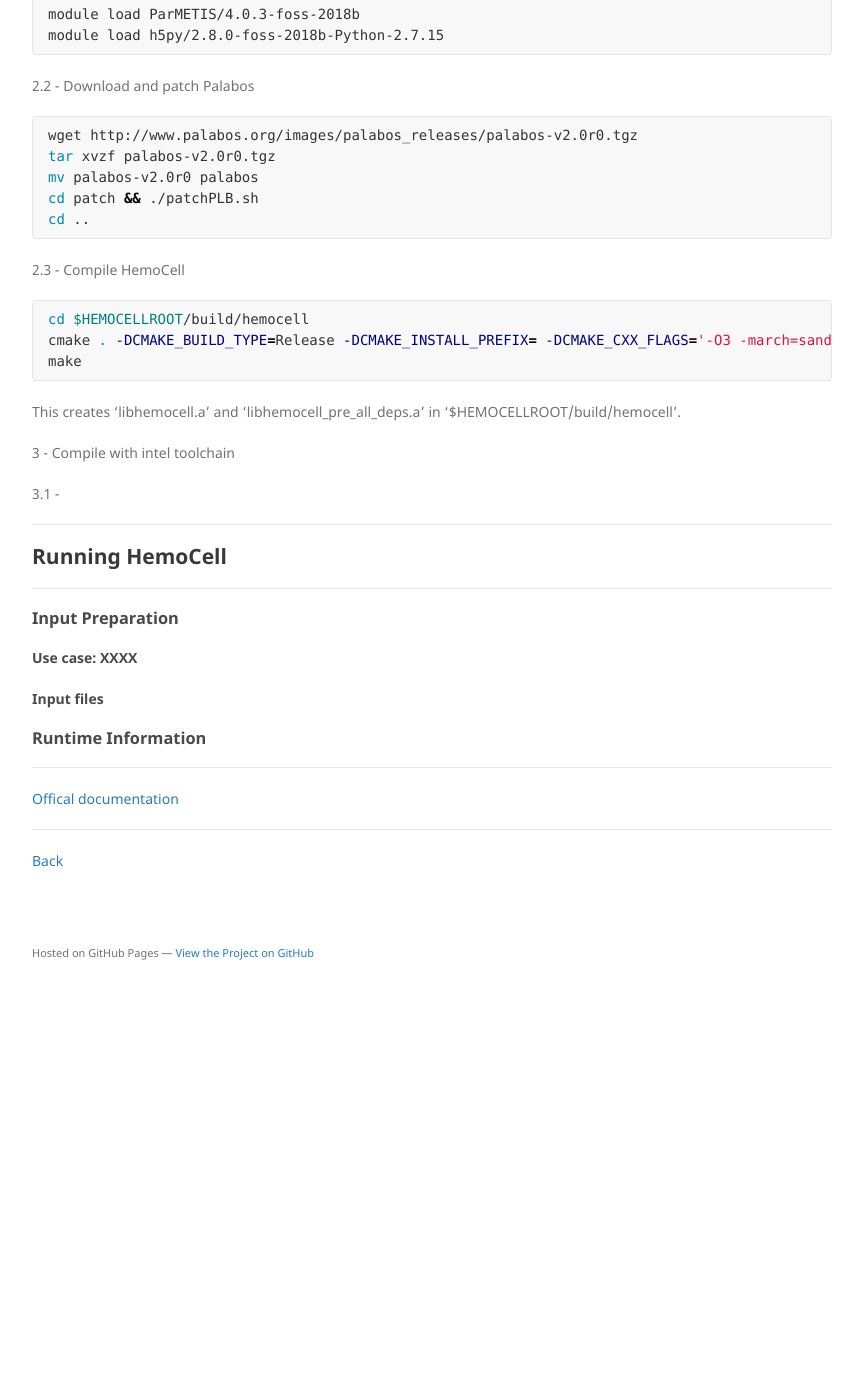
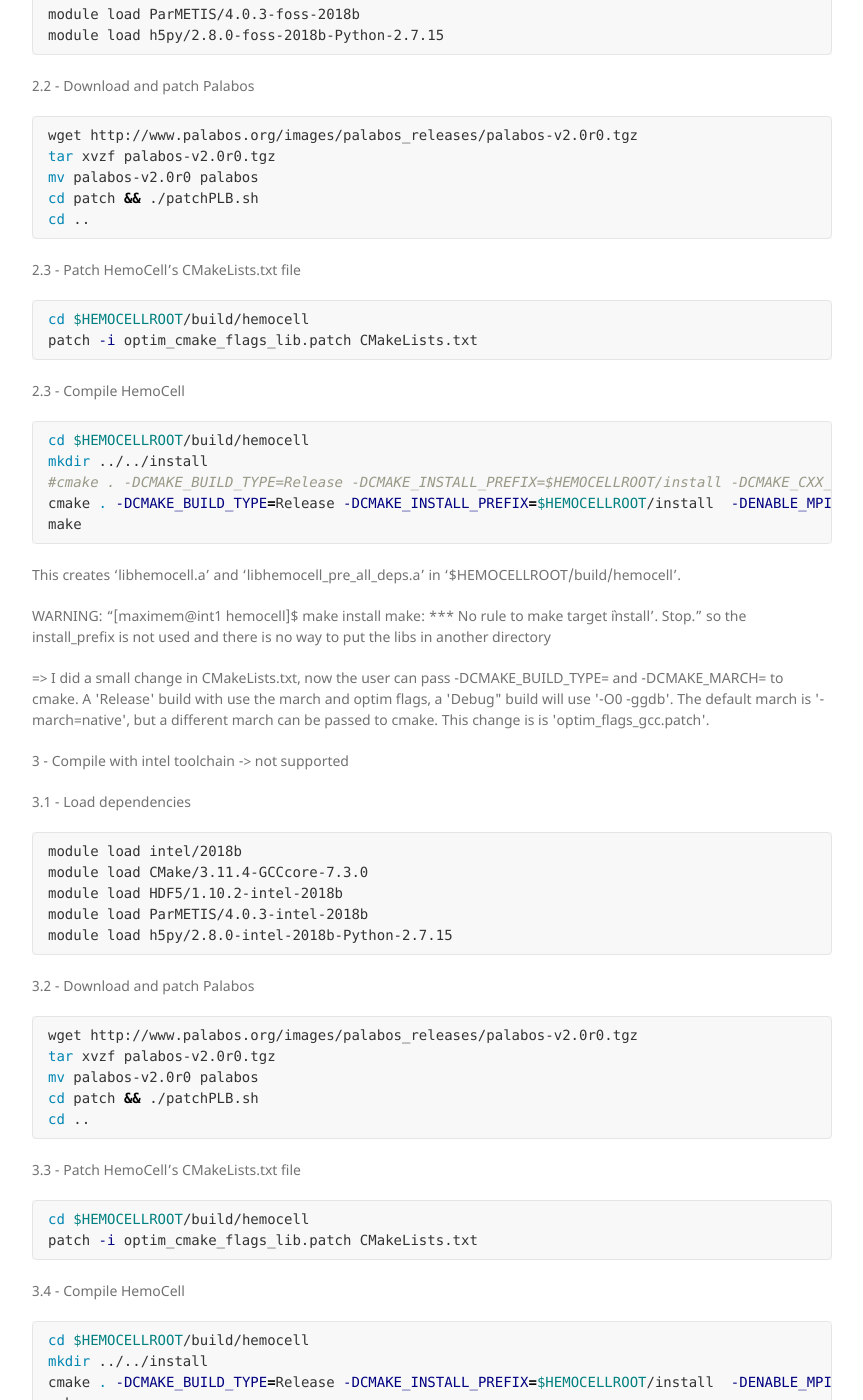
Before and after one commit to compbiomedeu/compbiomedeu.github.io, a Jekyll site: the page built from applications/HemoCell/HemoCell.md, in a window 1280 px wide and 1400 px high, scrolled down 1544 px. Shown: the whole window, without its empty margins (178-1041 px from the left). Built offline with Jekyll 4.4.1, drawn with Linux system fonts in a browser that asks for light colours; our own code applies the rules of GitHub Pages for plain Markdown files; before the commit the page ends 2584 px from its top, so only the background shows below that; some of the changed text lies outside the part shown.

Commit message:
improving HemoCell page

````diff
--- a/applications/HemoCell/HemoCell.md
+++ b/applications/HemoCell/HemoCell.md
@@ -17,11 +17,11 @@ HemoCell is a framework for simulating dense suspensions of deformable cells, fo
 
 **Target users :** Scientists and engineers with a solid background in computational fluid dynamics, and potentially some knowledge in LB modeling
 
-**Type of parallelism :** MPI, ???
+**Type of parallelism :** MPI
 
 **Scalability :**
 : Typical run: XXX – XXX cores
-: Large run: XXXX – 10,000s cores
+: Large run: XXXX – 1,000s cores
 
 **System where it runs :**  The code can be compiled on Linux, Mac OS X and Windows 10 using the linux subsystem extension.
 
@@ -82,19 +82,68 @@ cd patch && ./patchPLB.sh
 cd ..
 ```
 
+2.3 - Patch HemoCell's CMakeLists.txt file
+```bash
+cd $HEMOCELLROOT/build/hemocell
+patch -i optim_cmake_flags_lib.patch CMakeLists.txt
+```
+
 2.3 - Compile HemoCell
 ```bash
 cd $HEMOCELLROOT/build/hemocell
-cmake . -DCMAKE_BUILD_TYPE=Release -DCMAKE_INSTALL_PREFIX= -DCMAKE_CXX_FLAGS='-O3 -march=sandybridge'  -DENABLE_MPI=1 -DPLB_MPI_PARALLEL=true -DPLB_SMP_PARALLEL=true -DENABLE_PARMETIS=1
+mkdir ../../install
+#cmake . -DCMAKE_BUILD_TYPE=Release -DCMAKE_INSTALL_PREFIX=$HEMOCELLROOT/install -DCMAKE_CXX_FLAGS='-O3 -march=sandybridge'  -DENABLE_MPI=1 -DENABLE_PARMETIS=1
+cmake . -DCMAKE_BUILD_TYPE=Release -DCMAKE_INSTALL_PREFIX=$HEMOCELLROOT/install  -DENABLE_MPI=1 -DENABLE_PARMETIS=1 -DMARCH='-march=sandybridge'
 make
 ```
 
 This creates 'libhemocell.a' and 'libhemocell_pre_all_deps.a' in '$HEMOCELLROOT/build/hemocell'.
 
+WARNING: "[maximem@int1 hemocell]$ make install
+make: *** No rule to make target `install'.  Stop."
+so the install_prefix is not used and there is no way to put the libs in another directory
 
-3 - Compile with intel toolchain
 
-3.1 -
+=> I did a small change in CMakeLists.txt, now the user can pass -DCMAKE_BUILD_TYPE=<Release or Debug> and -DCMAKE_MARCH=<arch> to cmake. A 'Release' build with use the march and optim flags, a 'Debug" build will use '-O0 -ggdb'. The default march is '-march=native', but a different march can be passed to cmake.
+This change is is 'optim_flags_gcc.patch'.
+
+
+
+3 - Compile with intel toolchain -> not supported
+
+3.1 - Load dependencies
+```bash
+module load intel/2018b
+module load CMake/3.11.4-GCCcore-7.3.0
+module load HDF5/1.10.2-intel-2018b
+module load ParMETIS/4.0.3-intel-2018b
+module load h5py/2.8.0-intel-2018b-Python-2.7.15
+```
+
+3.2 - Download and patch Palabos
+```bash
+wget http://www.palabos.org/images/palabos_releases/palabos-v2.0r0.tgz
+tar xvzf palabos-v2.0r0.tgz
+mv palabos-v2.0r0 palabos
+cd patch && ./patchPLB.sh
+cd ..
+```
+
+3.3 - Patch HemoCell's CMakeLists.txt file
+```bash
+cd $HEMOCELLROOT/build/hemocell
+patch -i optim_cmake_flags_lib.patch CMakeLists.txt
+```
+
+3.4 - Compile HemoCell
+```bash
+cd $HEMOCELLROOT/build/hemocell
+mkdir ../../install
+cmake . -DCMAKE_BUILD_TYPE=Release -DCMAKE_INSTALL_PREFIX=$HEMOCELLROOT/install  -DENABLE_MPI=1 -DENABLE_PARMETIS=1 -DMARCH='-xAVX -axCORE-AVX2' -DCMAKE_CXX_COMPILER=$EBROOTICC/bin/icpc -DCMAKE_C_COMPILER=$EBROOTICC/bin/icc
+make
+```
+-> make fails
+-> pb because I pass -march
 
 ---
 ## Running HemoCell
@@ -102,11 +151,80 @@ This creates 'libhemocell.a' and 'libhemocell_pre_all_deps.a' in '$HEMOCELLROOT/
 
 ### Input Preparation
 
-#### Use case: XXXX
+
+
+#### Use case: cellCollision_interior_viscosity - with foss toolchain
+
+1 - init environment
+```bash
+module load foss/2018b
+module load CMake/3.11.4-GCCcore-7.3.0
+module load HDF5/1.10.2-foss-2018b
+module load ParMETIS/4.0.3-foss-2018b
+module load h5py/2.8.0-foss-2018b-Python-2.7.15
+```
+
+2 - patch CMakeLists.txt
+```bash
+cd $HEMOCELLROOT/examples/
+patch -i optim_cmake_flags_examples.patch CMakeLists_template.txt
+make cmakefiles   #replace <case>/CmakeLists.txt with ./CmakeLists_template.txt to update the build process for all cases.
+```
+
+
+3 - compile
+3.1 - compile a single examples with custom options
+```bash
+cd $HEMOCELLROOT/examples/oneCellShear
+#cmake . -DCMAKE_BUILD_TYPE=Release -DCMAKE_INSTALL_PREFIX=$HEMOCELLROOT/install -DCMAKE_CXX_FLAGS='-O3 -march=sandybridge'  -DENABLE_MPI=1 -DENABLE_PARMETIS=1
+cmake . -DCMAKE_BUILD_TYPE=Release -DENABLE_MPI=1 -DMARCH='-march=sandybridge'
+make
+```
+WARNING: this rebuilds 'libhemocell.a'..
+To avoid that, manual compilation and linking of the example is possible:
+```bash
+mpicxx  -DPLB_MPI_PARALLEL -DPLB_SMP_PARALLEL -DPLB_USE_POSIX  -I$HEMOCELLROOT/palabos/externalLibraries  -I$HEMOCELLROOT/palabos/libraryInterfaces -I$HEMOCELLROOT -I$HEMOCELLROOT/helper -I$HEMOCELLROOT/config -I$HEMOCELLROOT/core -I$HEMOCELLROOT/models -I$HEMOCELLROOT/mechanics -I$HEMOCELLROOT/external  -I$HEMOCELLROOT/IO -I$HEMOCELLROOT/palabos/src  -O3 -march=sandybridge -std=c++11 -Wformat -Wformat-security -Wno-deprecated-declarations -Wno-unknown-pragmas -Wno-unused-parameter -Wall -Wextra -Werror=format-security -Wno-empty-body -Wno-unused-result -Wno-ignored-qualifiers -DNDEBUG  -o oneCellShear.o -c oneCellShear.cpp
+
+mpicxx -O3 -march=sandybridge -std=c++11 -Wformat -Wformat-security -Wno-deprecated-declarations -Wno-unknown-pragmas -Wno-unused-parameter -Wall -Wextra -Werror=format-security -Wno-empty-body -Wno-unused-result -Wno-ignored-qualifiers -DNDEBUG  -rdynamic oneCellShear.o -o oneCellShear $HEMOCELLROOT/build/hemocell/libhemocell.a -lhdf5 -lsz -lz -ldl -lm -lpthread -lhdf5 -lhdf5_hl -lsz -lz -ldl -lm -lpthread -lhdf5_hl
+```
+
+3.2 - compile all examples with default options
+```bash
+cd $HEMOCELLROOT/examples
+make executables
+```
+WARNING: this rebuilds 'libhemocell.a'...
+
+4 - run example oneCellShear
+```bash
+cd $HEMOCELLROOT/examples/oneCellShear
+srun -n 4 oneCellShear config.xml
+```
+
 
 #### Input files
 
 ### Runtime Information
+
+#### Post processiong
+see https://www.hemocell.eu/user_guide/QuickStart.html#setting-up-hemocell-from-source and https://www.hemocell.eu/user_guide/Scripts.html#hemocell-scripts-batchpostprocess-sh.
+
+
+hemocell/scripts/batchPostProcess.sh
+
+This scripts uses the *XMF.py files to generate all necessary xmf-files so that the output of a job can be read into ParaView and others. This script should be run within the hemocell/examples/<case> or hemocell/examples/<case>/tmp directory. like so:
+
+cd hemocell/examples/<case>
+../../scripts/batchPostProcess.sh
+
+
+hemocell/scripts/CellInfoMergeCSV.sh
+
+This script merges the CSV output from multiple processors into a single one in the current directory. Use it in the tmp directory like this:
+
+cd hemocell/examples/<case>/tmp/
+. ./scripts/CellInfoMergeCSV.sh
+
 
 
 ---
````
